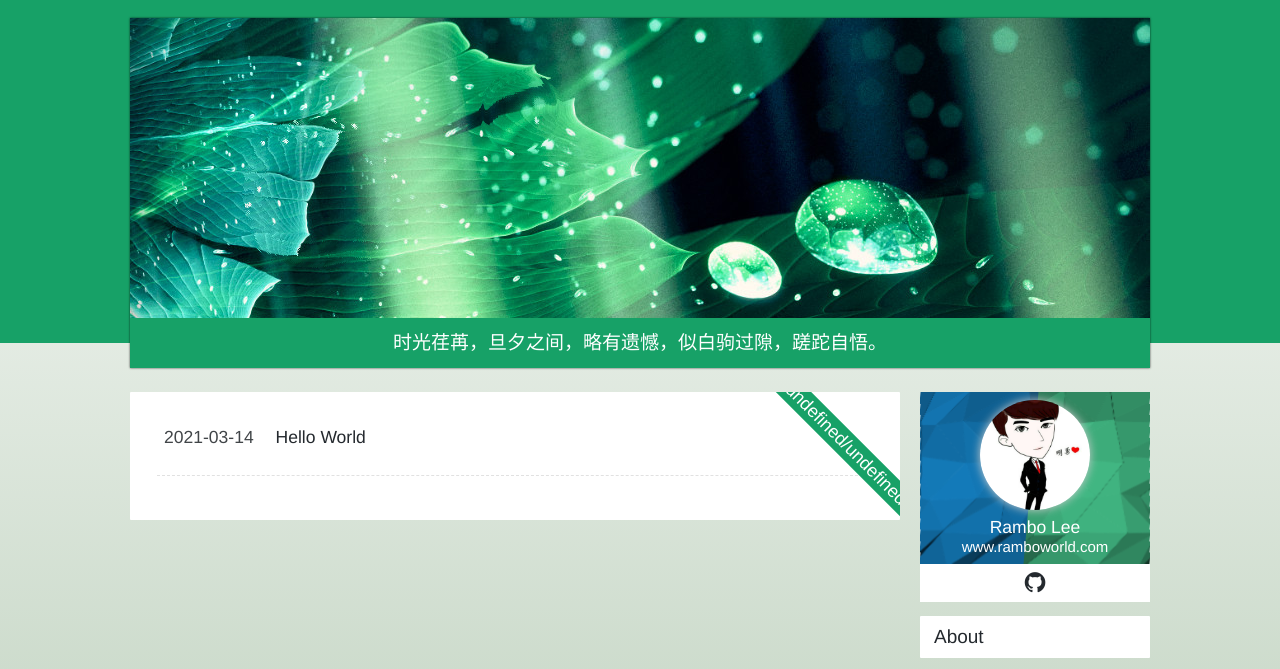
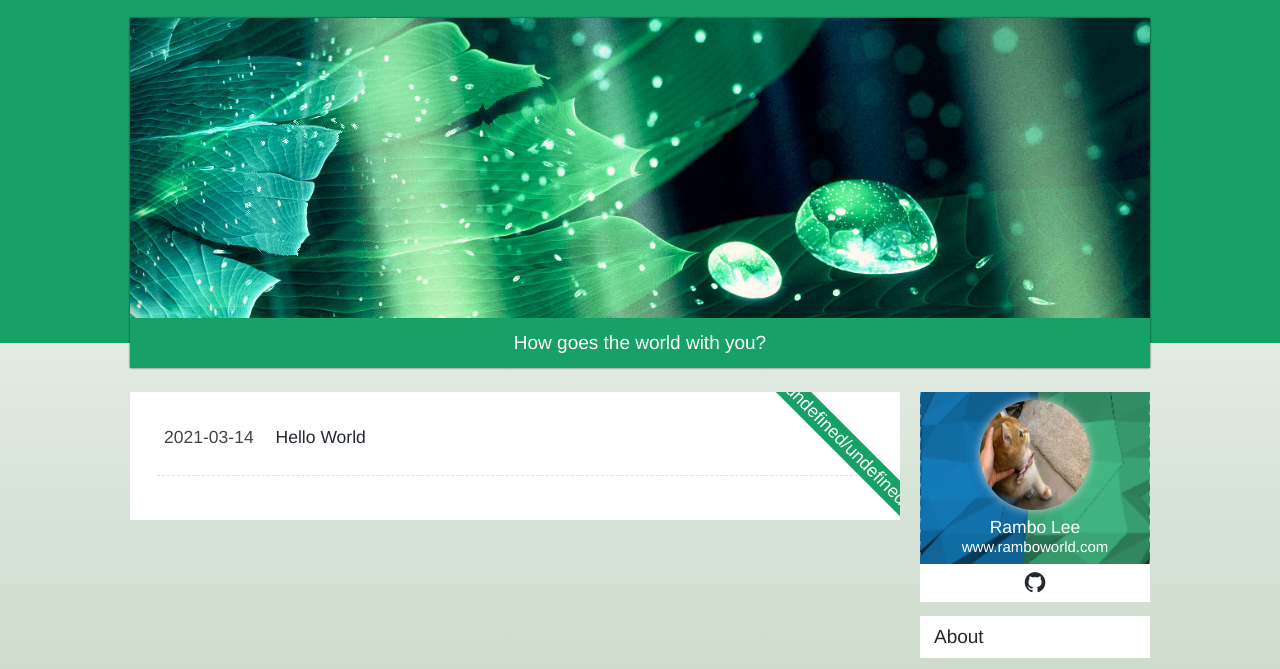
Before and after one commit to RookieRambo/RookieRambo.github.io, a plain HTML site: page archives/index.html in a window 1280 px wide. Shown: the part 92-761 px from the top of the page. Drawn offline with Linux system fonts and the light colour scheme.

Commit message:
Site updated: 2021-03-16 06:36:01

```diff
--- a/archives/index.html
+++ b/archives/index.html
@@ -32,7 +32,7 @@
     <div id="nav">
         <div class="nav-img" id="nav-img"></div>
         <div class="sentences">
-            时光荏苒，旦夕之间，略有遗憾，似白驹过隙，蹉跎自悟。
+            How goes the world with you?
         </div>
     </div>
 </header>
@@ -81,7 +81,7 @@
             </div>
         </div>
     </div>
-    <a href="/"><img class="avatar" src="/images/rambo.jpg" alt=""></a>
+    <a href="/"><img class="avatar" src="/images/cat.jpg" alt=""></a>
     <a href="/"><h3 class="author">Rambo Lee</h3></a>
     <h4>www.ramboworld.com</h4>
     <div class="social">
```
Also changed, not shown: 2021/03/14/hello-world/index.html (+1 -1 lines), archives/2021/03/index.html (+1 -1 lines), archives/2021/index.html (+1 -1 lines), index.html (+1 -1 lines), tags/index.html (+1 -1 lines), images/11.jpg (added), images/22.jpg (added), images/Rambo.jpg (deleted), images/cat.jpg (added), images/nezha.jpg (added).
